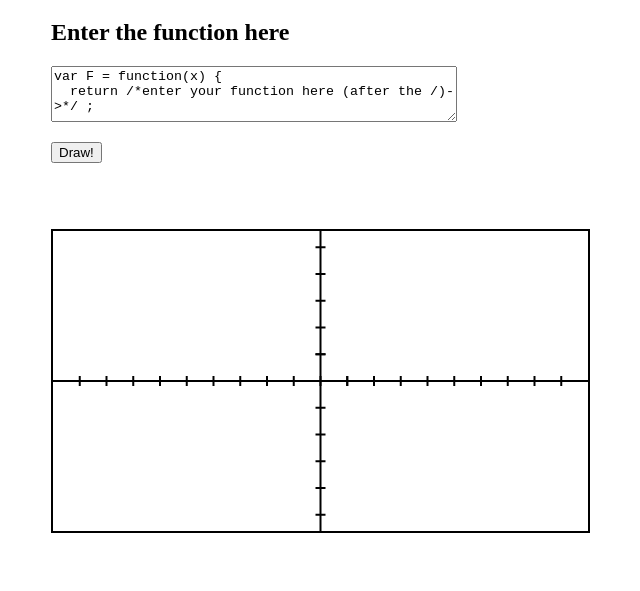
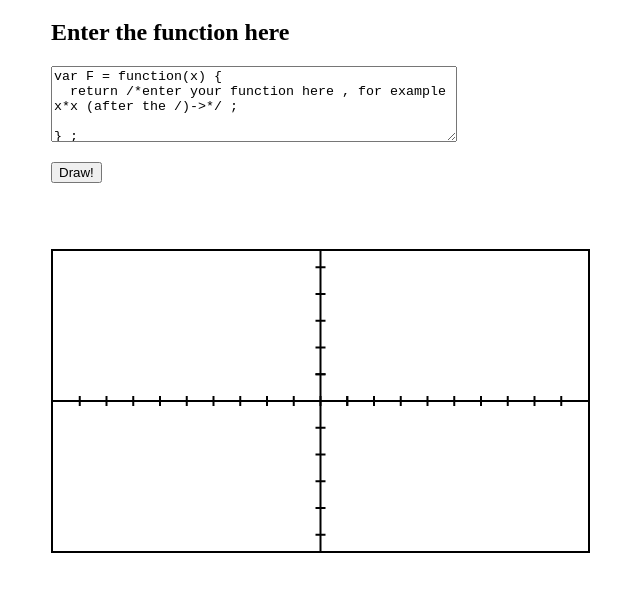
Before and after one commit to nipun316/graphgenerator, a plain HTML site: page index.html in a window 1280 px wide. Shown: the part 61-652 px from the top of the page, without its empty margins (289-929 px from the left). Drawn offline with Linux system fonts and the light colour scheme.

Commit message:
graph generator

```diff
--- a/index.html
+++ b/index.html
@@ -7,8 +7,8 @@
 <body onload="init()" style="margin: auto; width: 600px;">
 	<h1 style="color: red">Welcome to graph generator</h1>
 	<h2>Enter the function here</h2>
-	<textarea style="width: 400px; height: 50px;" id="function-code">var F = function(x) {
-  return /*enter your function here (after the /)->*/ ;
+	<textarea style="width: 400px; height: 70px;" id="function-code">var F = function(x) {
+  return /*enter your function here , for example x*x (after the /)->*/ ;
 
 } ;
 </textarea>
```
